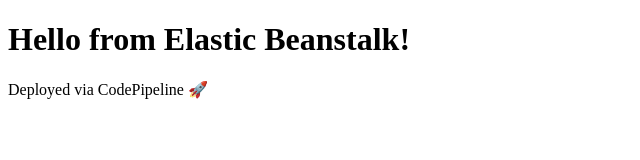
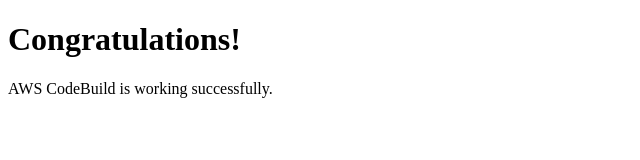
Before and after one commit to saadqureshiiiii/my-nodejs-app, a website: page index.html in a window 1280 px wide. Shown: the whole page, without its empty margins (0-640 px from the left). Drawn offline with Linux system fonts and the light colour scheme.

Commit message:
Update index.html

```diff
--- a/index.html
+++ b/index.html
@@ -1,11 +1,13 @@
 <!DOCTYPE html>
 <html lang="en">
 <head>
-  <meta charset="UTF-8">
-  <title>My First App</title>
+    <meta charset="UTF-8">
+    <meta name="viewport" content="width=device-width, initial-scale=1.0">
+    <title>AWS CodeBuild</title>
 </head>
+
 <body>
-  <h1>Hello from Elastic Beanstalk!</h1>
-  <p>Deployed via CodePipeline 🚀</p>
+    <h1>Congratulations!</h1>
+    <p>AWS CodeBuild is working successfully.</p>
 </body>
 </html>
```
